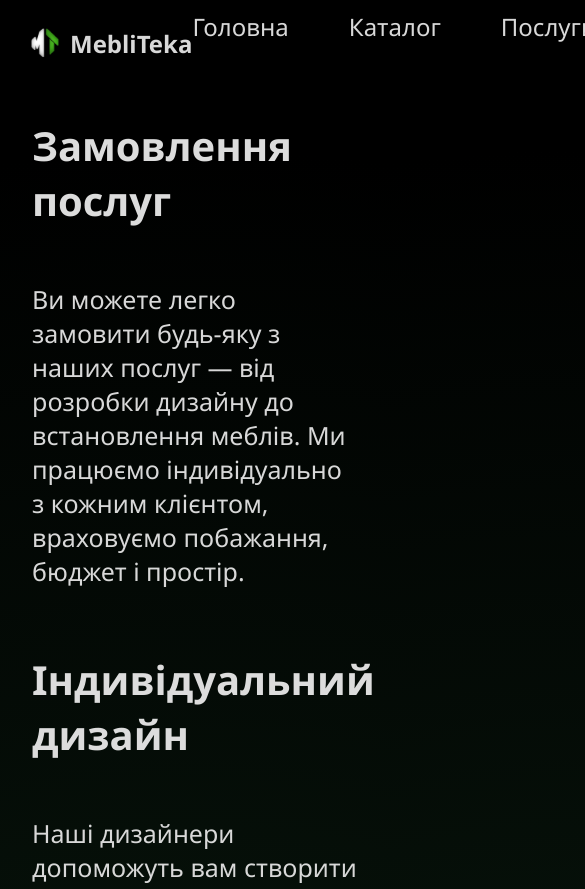
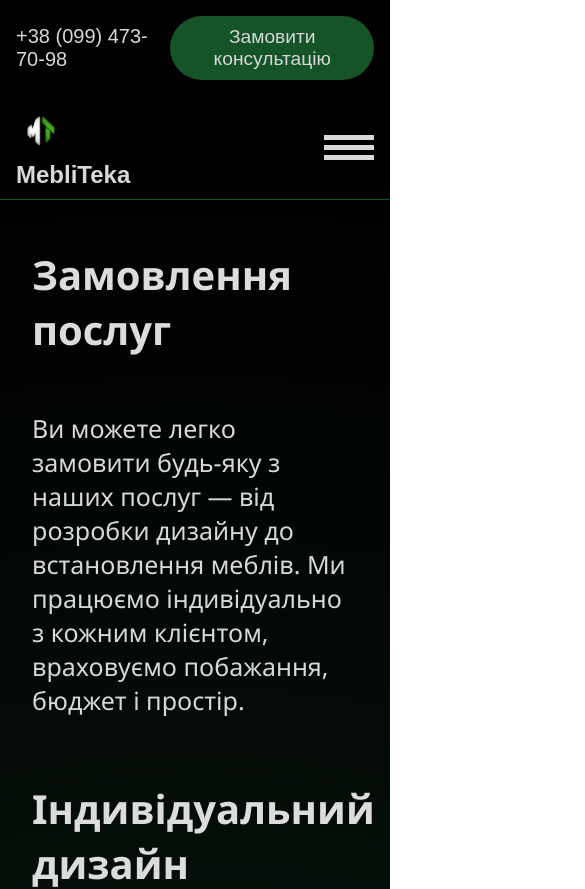
Before and after one commit to blagochinnova/MebliTekaV2, a React (Vite) app: page /Services in a window 390 px wide. Shown: the top 889 px of the page, 585 px wide, since content can reach past the window. Built offline with nearby package versions, Linux system fonts and the light colour scheme.

Commit message:
media and change header

```diff
--- a/src/components/Header.jsx
+++ b/src/components/Header.jsx
@@ -1,11 +1,68 @@
 import { Link } from "react-router-dom";
+import { useEffect, useRef } from "react";
 
 export default function Header({ openModal }) {
+  const hamburgerRef = useRef(null);
+  const navMenuRef = useRef(null);
+
+  // Перемикання мобільного меню
+  const mobileMenu = () => {
+    if (hamburgerRef.current && navMenuRef.current) {
+      hamburgerRef.current.classList.toggle("active");
+      navMenuRef.current.classList.toggle("active");
+    }
+  };
+
+  // Закриття мобільного меню
+  const closeMenu = () => {
+    if (hamburgerRef.current && navMenuRef.current) {
+      hamburgerRef.current.classList.remove("active");
+      navMenuRef.current.classList.remove("active");
+    }
+  };
+
+  // Налаштування слухачів подій
+  useEffect(() => {
+    const hamburger = hamburgerRef.current;
+    const navMenu = navMenuRef.current;
+
+    // Перевірка, чи елементи існують
+    if (hamburger && navMenu) {
+      const navLinks = navMenu.querySelectorAll(".nav-link");
+
+      // Додавання слухача для гамбургера
+      hamburger.addEventListener("click", mobileMenu);
+
+      // Додавання слухачів для посилань навігації
+      navLinks.forEach((link) => link.addEventListener("click", closeMenu));
+
+      // Очищення слухачів під час демонтування компонента
+      return () => {
+        hamburger.removeEventListener("click", mobileMenu);
+        navLinks.forEach((link) =>
+          link.removeEventListener("click", closeMenu)
+        );
+      };
+    }
+  }, []); // Порожній масив залежностей, щоб виконати один раз під час монтування
   return (
     <header className="site-header">
-      <nav>
+      {/* Верхній хедер */}
+      <div className="top-header">
+        <div className="contact">
+          <span className="contact-left">+38 (099) 473-70-98</span>
+        </div>
+        <div className="contact-left">
+          <button className="btn-header  open-modal-btn" onClick={openModal}>
+            Замовити консультацію
+          </button>
+        </div>
+      </div>
+      {/*Нижній хедер */}
+
+      <nav className="navbar">
         <div className="logo-container">
-          <Link to="/Home">
+          <Link to="/">
             <img
               src="/images/logoN.png"
               alt="Логотип MebliTeka"
@@ -14,26 +71,28 @@ export default function Header({ openModal }) {
             <span className="site-title">MebliTeka</span>
           </Link>
         </div>
-        <ul className="nav-link">
-          <li>
-            <Link to="/">Головна</Link>
+        <ul className="nav-menu" ref={navMenuRef}>
+          <li className="nav-item">
+            <Link to="/Catalog" className="nav-link">
+              Каталог
+            </Link>
           </li>
-          <li>
-            <Link to="/Catalog">Каталог</Link>
+          <li className="nav-item">
+            <Link to="/Services" className="nav-link">
+              Послуги
+            </Link>
           </li>
-          <li>
-            <Link to="/Services">Послуги</Link>
-          </li>
-          <li>
-            <Link to="/About">Про нас</Link>
-          </li>
-          <li>
-            <a href="#">Відгуки</a>
+          <li className="nav-item">
+            <Link to="/About" className="nav-link">
+              Про нас
+            </Link>
           </li>
         </ul>
-        <button className="button  open-modal-btn" onClick={openModal}>
-          Замовити консультацію
-        </button>
+        <div className="hamburger" ref={hamburgerRef}>
+          <span className="bar"></span>
+          <span className="bar"></span>
+          <span className="bar"></span>
+        </div>
       </nav>
     </header>
   );
--- a/src/pages/Home.jsx
+++ b/src/pages/Home.jsx
@@ -86,11 +86,11 @@ export default function HomePage() {
                 Індивідуальний підхід до створення стильних та функціональних
                 меблів, які ідеально впишуться у ваш інтер’єр.
               </p>
-              <a class="btn-link learn-more">
-                <span class="circle" aria-hidden="true">
-                  <span class="icon arrow"></span>
+              <a className="btn-link learn-more">
+                <span className="circle" aria-hidden="true">
+                  <span className="icon arrow"></span>
                 </span>
-                <span class="btn-text">Дізнатися більше </span>
+                <span className="btn-text">Дізнатися більше </span>
               </a>
             </div>
             <div className="service-item">
@@ -100,11 +100,11 @@ export default function HomePage() {
                 Професійне виготовлення меблів на замовлення з урахуванням ваших
                 побажань і сучасних стандартів якості.
               </p>
-              <a class="btn-link learn-more">
-                <span class="circle" aria-hidden="true">
-                  <span class="icon arrow"></span>
+              <a className="btn-link learn-more">
+                <span className="circle" aria-hidden="true">
+                  <span className="icon arrow"></span>
                 </span>
-                <span class="btn-text">Дізнатися більше </span>
+                <span className="btn-text">Дізнатися більше </span>
               </a>
             </div>
             <div className="service-item">
@@ -114,11 +114,11 @@ export default function HomePage() {
                 Швидкий і якісний монтаж меблів з гарантією правильного і
                 безпечного встановлення.
               </p>
-              <a class="btn-link learn-more">
-                <span class="circle" aria-hidden="true">
-                  <span class="icon arrow"></span>
+              <a className="btn-link learn-more">
+                <span className="circle" aria-hidden="true">
+                  <span className="icon arrow"></span>
                 </span>
-                <span class="btn-text">Дізнатися більше </span>
+                <span className="btn-text">Дізнатися більше </span>
               </a>
             </div>
             <div className="service-item">
@@ -127,11 +127,11 @@ export default function HomePage() {
               <p>
                 Професійний догляд і ремонт меблів, щоб вони служили вам довго.
               </p>
-              <a class="btn-link learn-more">
-                <span class="circle" aria-hidden="true">
-                  <span class="icon arrow"></span>
+              <a className="btn-link learn-more">
+                <span className="circle" aria-hidden="true">
+                  <span className="icon arrow"></span>
                 </span>
-                <span class="btn-text">Дізнатися більше </span>
+                <span className="btn-text">Дізнатися більше </span>
               </a>
             </div>
           </div>
--- a/src/style/header.css
+++ b/src/style/header.css
@@ -1,6 +1,121 @@
-/*=== Header === */
+/*=== Header MOBILE FIRST (до 600px) === */
+.site-header {
+  font-family: sans-serif;
+  width: 100%;
+  margin-bottom: 15px;
+  border-bottom: 1px solid var(--accent-green);
+}
+/*=== Top Header ===*/
+.top-header {
+  background-color: var(--main-bg);
+  color: var(--text-main);
+  display: flex;
+  justify-content: space-between;
+  align-items: center;
+  padding: 16px 16px;
+  font-size: 20px;
+}
+.btn-header {
+  display: inline-block;
+  background-color: var(--accent-green);
+  color: var(--text-main);
+  padding: 10px 16px;
+  border: none;
+  border-radius: 999px;
+  font-size: 1.2rem;
+  cursor: pointer;
+  transition: background-color 0.3s ease;
+}
+.btn-header:hover {
+  background-color: #19752c;
+}
+/*=== Main Header ===*/
+.navbar {
+  background-color: var(--main-bg);
+  color: var(--text-main);
+  padding: 10px 16px;
+  display: flex;
+  justify-content: space-between;
+  align-items: center;
+  font-size: 20px;
+}
+.logo {
+  height: 50px;
+  width: auto;
+}
 
-.site-header {
+.site-title {
+  display: block;
+  font-size: 24px;
+  font-weight: bold;
+  color: #d8d8d8;
+}
+
+.hamburger {
+  display: none;
+  cursor: pointer;
+}
+.bar {
+  display: block;
+  width: 50px;
+  height: 5px;
+  margin: 5px auto;
+  transition: all 0.3s ease-in-out;
+  background-color: #d8d8d8;
+}
+.nav-menu {
+  display: flex;
+  justify-content: space-between;
+  align-items: center;
+}
+.nav-item {
+  margin-left: 5rem;
+}
+.nav-link {
+  font-size: 1.6rem;
+  font-weight: 400;
+  color: var(--text-main);
+}
+.nav-link:hover {
+  color: var(--accent-green);
+}
+@media only screen and (max-width: 768px) {
+  .nav-menu {
+    position: fixed;
+    left: -100%;
+    top: 5rem;
+    flex-direction: column;
+    background-color: var(--accent-green);
+    color: var(--accent-green);
+    width: 100%;
+    border-radius: 10px;
+    text-align: center;
+    transition: 0.3s;
+    box-shadow: 0 10px 27px var(--main-bg);
+  }
+  .nav-menu.active {
+    left: 0;
+  }
+  .nav-item {
+    margin: 2.5rem 0;
+  }
+  .hamburger {
+    display: block;
+    cursor: pointer;
+  }
+  .hamburger.active .bar:nth-child(2) {
+    opacity: 0;
+  }
+
+  .hamburger.active .bar:nth-child(1) {
+    transform: translateY(8px) rotate(45deg);
+  }
+
+  .hamburger.active .bar:nth-child(3) {
+    transform: translateY(-8px) rotate(-45deg);
+  }
+}
+/* .site-header {
   display: flex;
   align-items: center;
   justify-content: space-between;
@@ -25,7 +140,6 @@
 .logo {
   height: 50px;
   width: auto;
-    /* display: block; */
 }
 
 .site-title {
@@ -55,4 +169,4 @@
 
 .nav-link a:hover {
   color: #145426;
-  }
+} */
--- a/src/style/home.css
+++ b/src/style/home.css
@@ -6,27 +6,6 @@
   transition: $property $duration $ease;
 }
 
-/* === Кнопка === */
-.button {
-  background-color: var(--accent-green);
-  color: #d8d8d8;
-  padding: 0.75rem 1.5rem;
-  border: none;
-  border-radius: 999px;
-  font-size: 1.5rem;
-  cursor: pointer;
-  transition: background-color 0.3s ease;
-}
-.button:hover {
-  background-color: #19752c;
-}
-
-
-
-/* === Секції === */
-section {
-  margin-bottom: 4rem;
-}
 /*=== HERO ===*/
 .hero-section {
   display: flex;
--- a/src/style/main.css
+++ b/src/style/main.css
@@ -47,3 +47,21 @@ body {
   margin: 0 auto;
   padding: 2rem;
 }
+/* === Кнопка === */
+.button {
+  background-color: var(--accent-green);
+  color: #d8d8d8;
+  padding: 0.75rem 1.5rem;
+  border: none;
+  border-radius: 999px;
+  font-size: 1.5rem;
+  cursor: pointer;
+  transition: background-color 0.3s ease;
+}
+.button:hover {
+  background-color: #19752c;
+}
+/* === Секції === */
+section {
+  margin-bottom: 4rem;
+}
```
Lines whose indentation alone changed are shown as unchanged.
